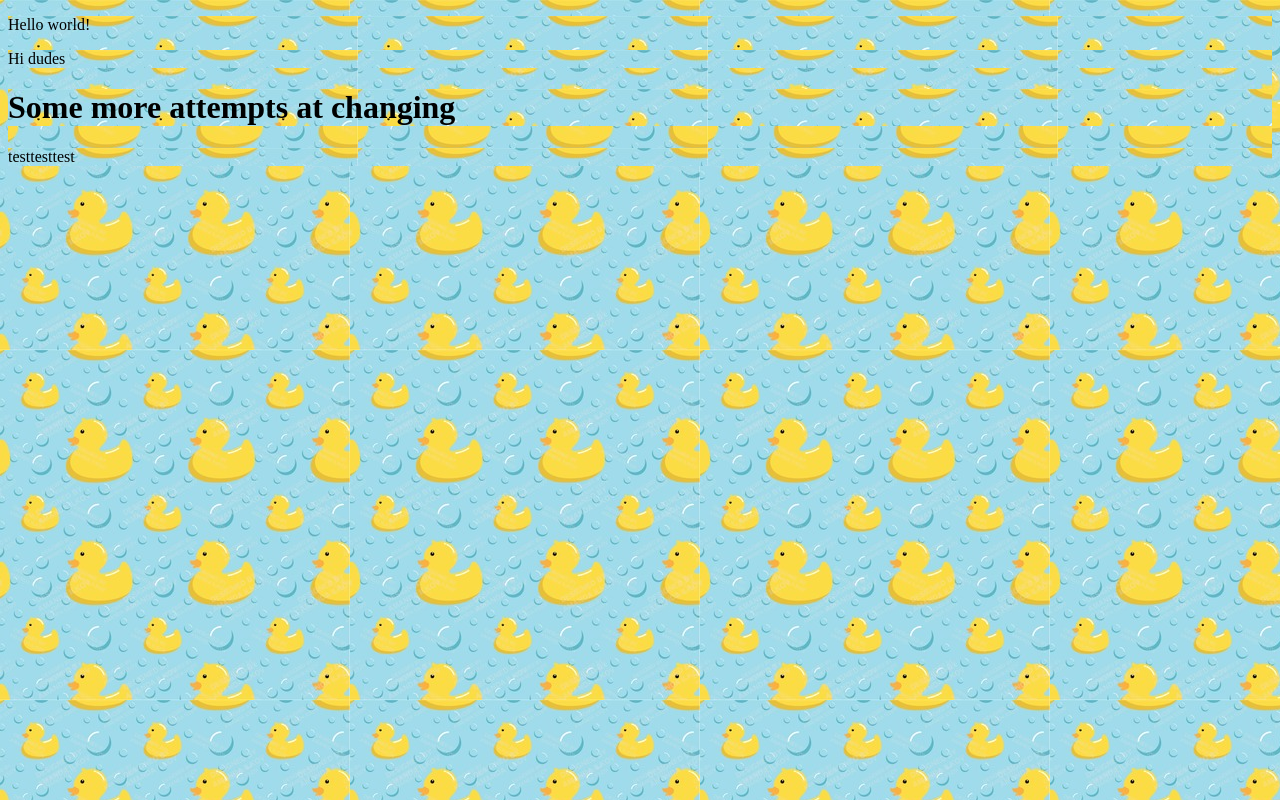
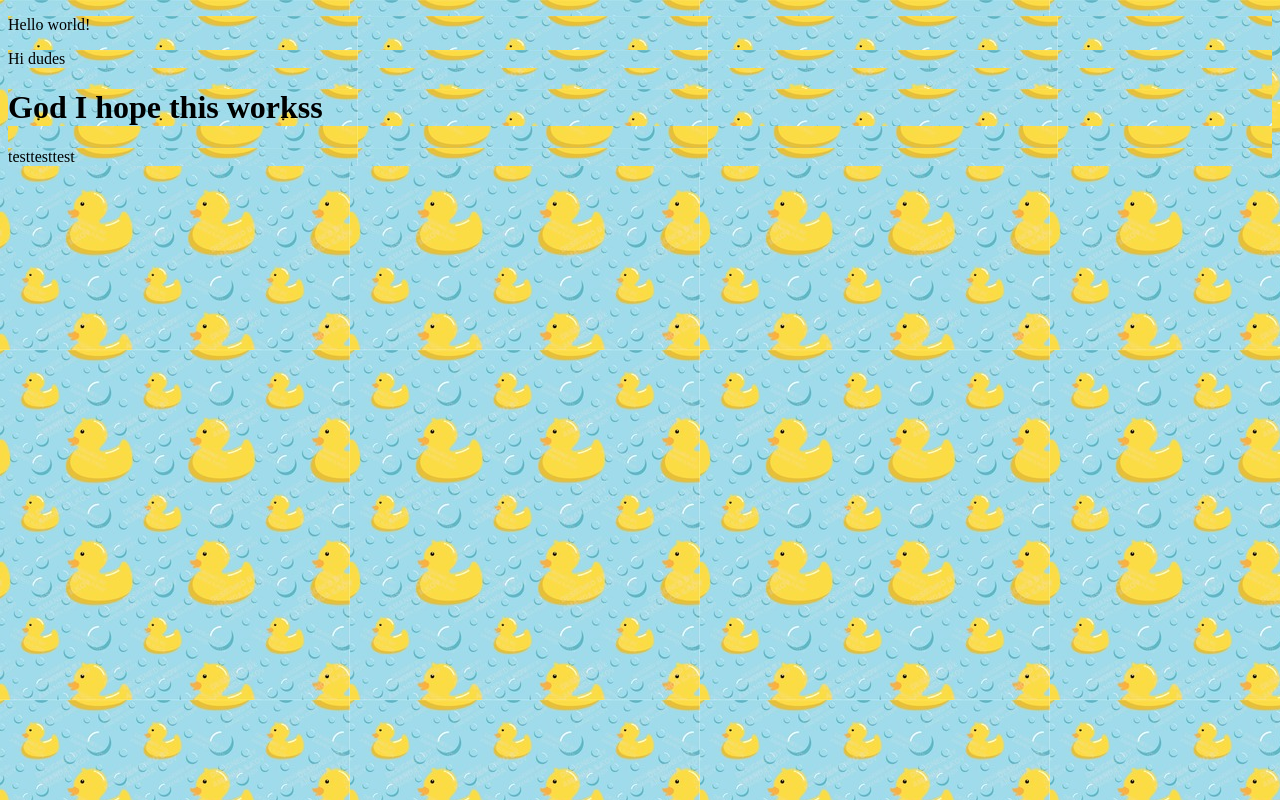
Before and after one commit to egreen4/cluster-duck, a plain HTML site: page index.html in a window 1280 px wide. Drawn offline with Linux system fonts and the light colour scheme.

Commit message:
Work this time please

```diff
--- a/index.html
+++ b/index.html
@@ -8,7 +8,7 @@
   <p>Hello world!</p>
   <p> Hi dudes
   </p>
-<h1> Some more attempts at changing </h1>
+<h1> God I hope this workss </h1>
 
 <p>testtesttest</p>
     </html>
```
